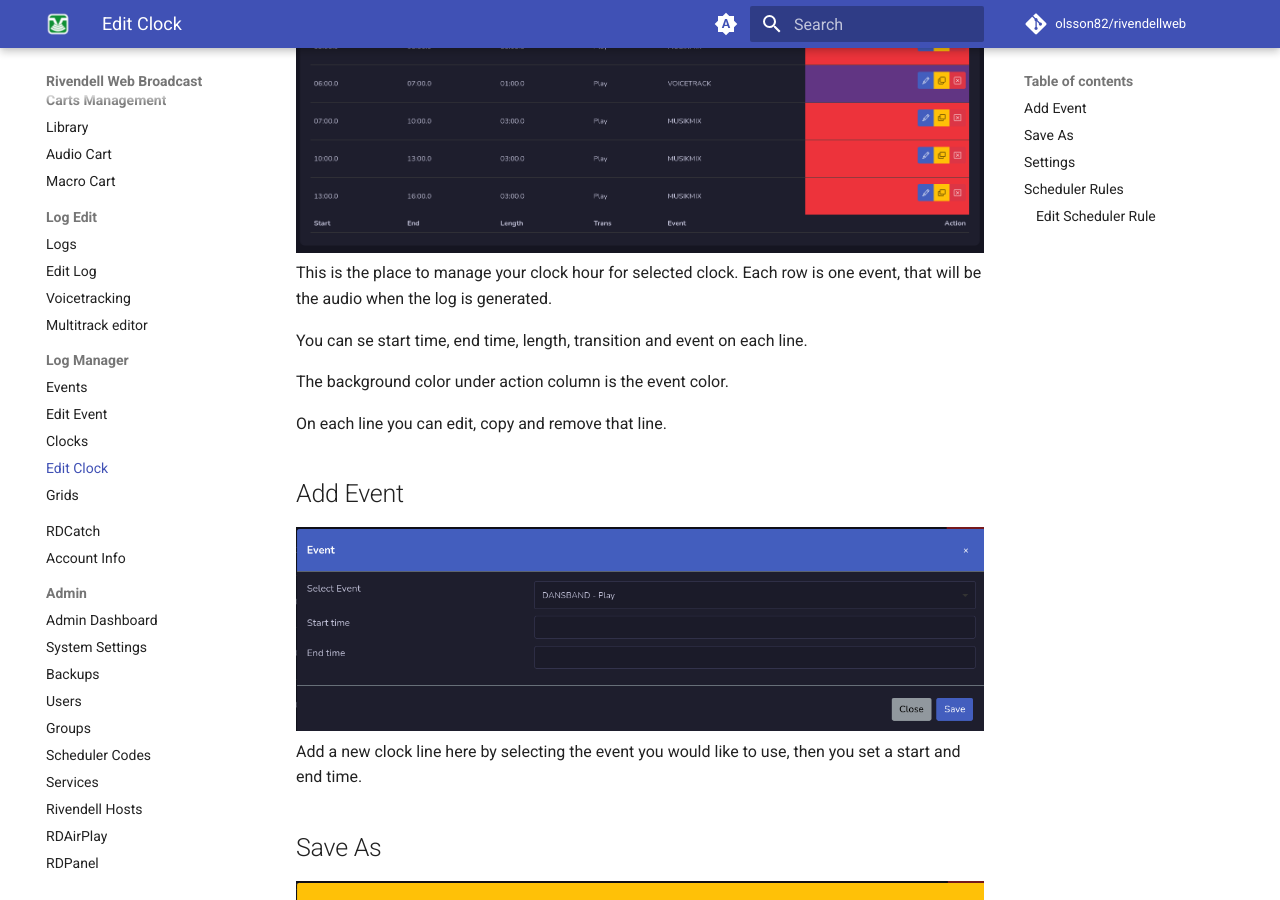
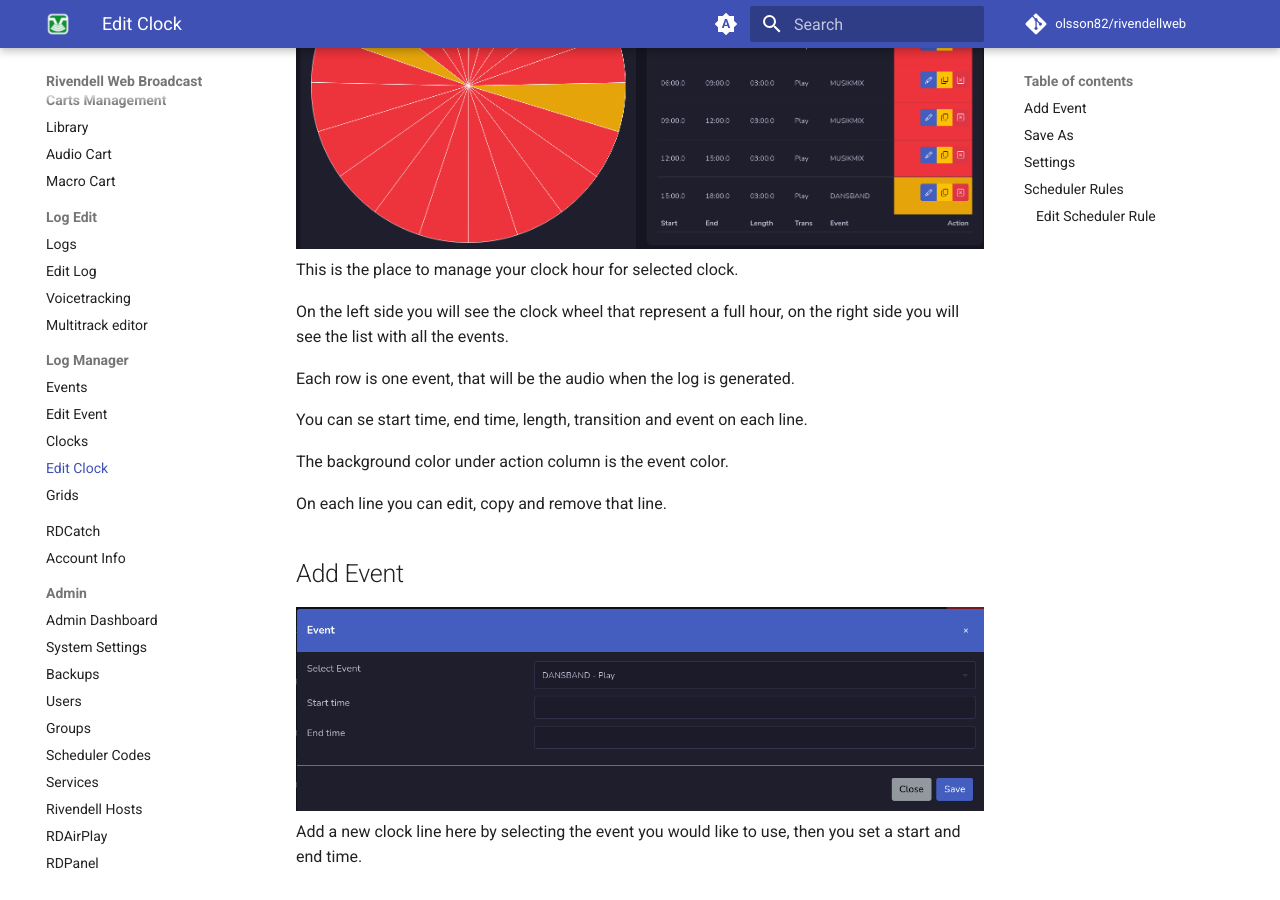
Before and after one commit to olsson82/rivwebdoc, an MkDocs documentation site: the page built from docs/editclock.md, in a window 1280 px wide and 900 px high, scrolled down 346 px. Built offline with MkDocs 1.6.1 and Material for MkDocs 9.7.7, drawn with Linux system fonts in a browser that asks for light colours; comment, search, counter and statistics services are not loaded.

Commit message:
Update clock section for the new clock wheel

```diff
--- a/docs/editclock.md
+++ b/docs/editclock.md
@@ -1,6 +1,10 @@
 # Edit Clock
 ![Screenshot](img/editclock.png)
-This is the place to manage your clock hour for selected clock. Each row is one event, that will be the audio when the log is generated.
+This is the place to manage your clock hour for selected clock.
+
+On the left side you will see the clock wheel that represent a full hour, on the right side you will see the list with all the events.
+
+Each row is one event, that will be the audio when the log is generated.
 
 You can se start time, end time, length, transition and event on each line.
 
```
Also changed, not shown: docs/img/editclock.png.
